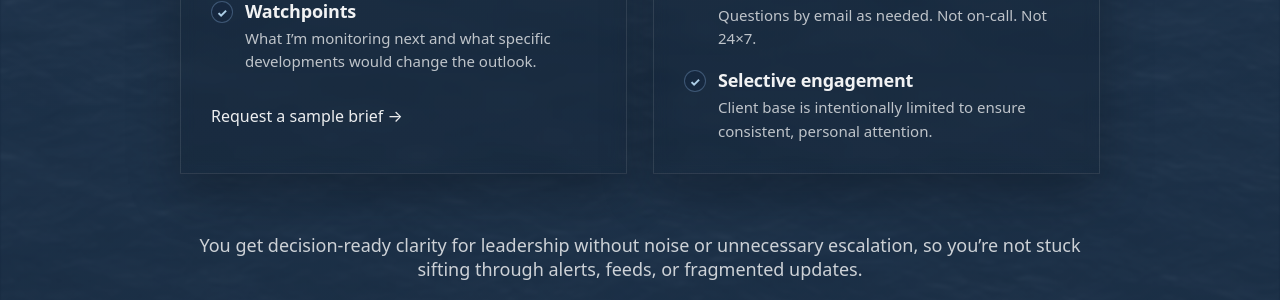
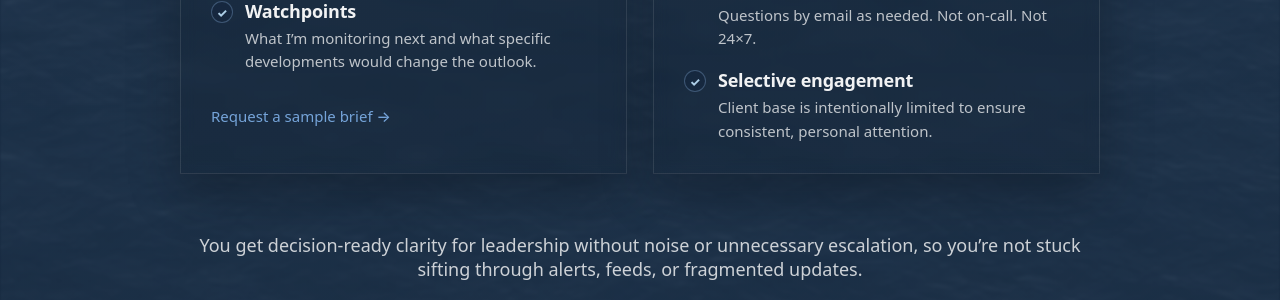
Before and after one commit to importrisk/import-risk-intelligence-site, a Jekyll site: the page built from method.html, in a window 1280 px wide. Shown: the part 1614-1914 px from the top of the page. Built offline with Jekyll 4.4.1, drawn with Linux system fonts in a browser that asks for light colours.

Commit message:
Update method.html

```diff
--- a/method.html
+++ b/method.html
@@ -199,7 +199,7 @@
   </ul>
 
   <p class="mp-card-cta">
-    <a href="/contact.html">Request a sample brief →</a>
+    <a class="inline-learn-more" href="/contact.html">Request a sample brief →</a>
   </p>
 </article>
 
```
